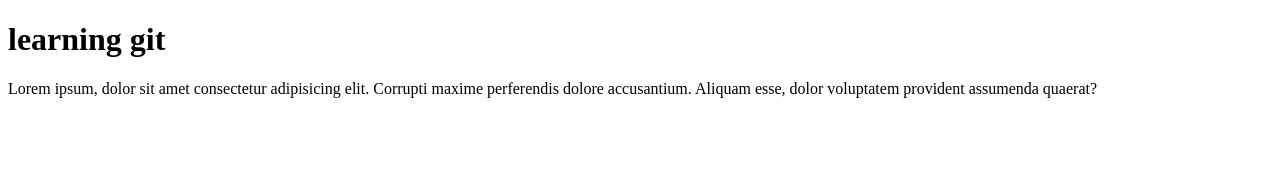
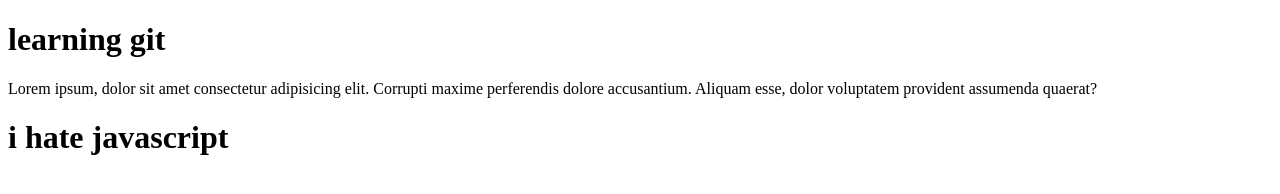
Before and after one commit to 02ruchi2002/test, a plain HTML site: page app/index.html in a window 1280 px wide. Drawn offline with Linux system fonts and the light colour scheme.

Commit message:
adding another h1

```diff
--- a/app/index.html
+++ b/app/index.html
@@ -8,5 +8,7 @@
 <body>
     <h1>learning git</h1>
     <p>Lorem ipsum, dolor sit amet consectetur adipisicing elit. Corrupti maxime perferendis dolore accusantium. Aliquam esse, dolor voluptatem provident assumenda quaerat?</p>
+    <h1>i hate javascript</h1>
+
 </body>
 </html>
```
